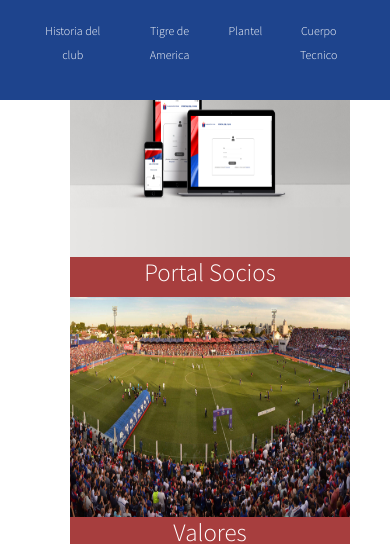
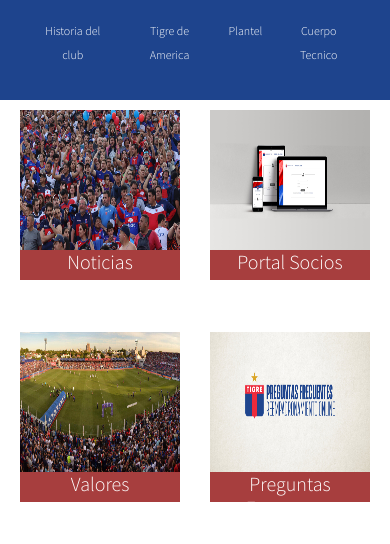
Before and after one commit to JonaPuentes/PF-33130-CODER, a website: page pages/plantel.html in a window 390 px wide. Shown: the part 300-844 px from the top of the page. Drawn offline with nearby package versions, Linux system fonts and the light colour scheme.

Commit message:
entrega-final-pt1

```diff
--- a/scss/base/_mediaquery.scss
+++ b/scss/base/_mediaquery.scss
@@ -28,17 +28,20 @@
     body{
         main{
             .socios-conteiner{
-                display: flex;
-                flex-direction: column;
-                justify-content: center;
-                margin: 15px;
+                width: 100%;
+                height: 100%;
                 .row-up{
                     width: 100%;
-                    height: auto;
-                    flex-direction: column;
+                    height: 90vh;
+                    display: grid;
+                    grid-template-columns: repeat(3,1fr);
+                    grid-template-rows: repeat(2,auto);
+                    padding: 20px;
+                    justify-items: center;
                         .socios-portal-row{
                             width: 280px;
                             height: 220px;
+                            justify-items: center;
                             img {
                                 width: 280px;
                                 height: 220px; }
@@ -55,34 +58,6 @@
 }
 
 
-
-    @media screen and (max-width:1000px){
-        main{
-            .socios-conteiner{
-                display: flex;
-                flex-direction: column;
-                justify-content: center;
-                margin: 15px;
-                .row-up{
-                    width: 100%;
-                    height: auto;
-                    flex-direction: column;
-                        .socios-portal-row{
-                            width: 280px;
-                            height: 220px;
-                            img {
-                                width: 280px;
-                                height: 220px; }
-                                h2{
-                                    width: 280px;
-                                    height: 40px;
-                                    font-size: 25px;
-                                }
-                        }
-                }
-            }
-        }
-    }
 
 @media screen and (max-width: 911px){
 
@@ -187,17 +162,20 @@
     }
 
     //HTML-SOCIOS//
+        body{
             main{
                 .socios-conteiner{
-                display: flex;
-                flex-direction: row;
-                justify-content: center;
-                margin: 15px;
+                    width: 100%;
+                    height: 100%;
                     .row-up{
                         width: 100%;
-                    height: auto;
-                        width: 100%;
-                        height: 100%;
+                        height: 100vh;
+                        display: grid;
+                        grid-template-columns: repeat(2,1fr);
+                        grid-template-rows: repeat(3,auto);
+                        gap: 15px;
+                        padding: 15px;
+                        justify-items: center;
                             .socios-portal-row{
                                 width: 280px;
                                 height: 220px;
@@ -208,6 +186,8 @@
                                         width: 280px;
                                         height: 40px;
                                         font-size: 25px;
+                                    }
+                            }
                 }
             }
         }
@@ -381,16 +361,20 @@
         }
     }
     //HTML-SOCIOS//
+    body{
         main{
             .socios-conteiner{
-            display: flex;
-            flex-direction: column;
-            justify-content: center;
-            margin: 15px;
+                width: 100%;
+                height: 100%;
                 .row-up{
                     width: 100%;
-                height: auto;
-                flex-direction: column;
+                    height: 100vh;
+                    display: grid;
+                    grid-template-columns: repeat(2,1fr);
+                    grid-template-rows: repeat(3,auto);
+                    gap: 15px;
+                    padding: 15px;
+                    justify-items: center;
                         .socios-portal-row{
                             width: 280px;
                             height: 220px;
@@ -406,7 +390,6 @@
             }
         }
     }
-
     }
 
 @media screen and (max-width: 700px) {
@@ -530,8 +513,8 @@
             .card-historia{
                 height: auto;
                 img{
-                    width: 160px;
-                    height: 140px;
+                    width: 140px;
+                    height: 120px;
                     margin: 5px;
                 }
                 h3{
@@ -541,6 +524,19 @@
                     text-align: center;
                 }
             }
+            .card-copas{
+                height: auto;
+                img{
+                    width: 140px;
+                    height: 120px;
+                    margin: 5px;
+                }
+                h3{
+                    color: wheat;
+                    font-size: 15px;
+                    font-weight: 700;
+                    text-align: center;
+                }
             }
             div{
                 p{
@@ -549,19 +545,6 @@
                     font-weight: 300;
                     text-align: center;
                     margin: 5px;
-            }
-            .card-copas{
-                height: auto;
-                img{
-                    width: 160px;
-                    height: 140px;
-                    margin: 5px;
-                }
-                h3{
-                    color: wheat;
-                    font-size: 15px;
-                    font-weight: 700;
-                    text-align: center;
                 }
             }
         }
@@ -633,29 +616,31 @@
     }
     }
     //HTML SOCIOS//
+    body{
         main{
             .socios-conteiner{
-            display: flex;
-            flex-direction: column;
-            justify-content: center;
-            margin: 15px;
+                width: 100%;
+                height: 100%;
                 .row-up{
                     width: 100%;
-                height: auto;
-                flex-direction: column;
-                    width: 100%;
-                    height: 100%;
-                    flex-direction: column;
+                    height: 90vh;
+                    display: grid;
+                    grid-template-columns: repeat(2,1fr);
+                    grid-template-rows: repeat(3,auto);
+                    gap: 15px;
+                    padding: 15px;
+                    justify-items: center;
                         .socios-portal-row{
-                        width: 280px;
-                        height: 220px;
+                            width: 200px;
+                            height: 160px;
                             img {
-                            width: 280px;
-                            height: 220px; }
+                                width: 200px;
+                                height: 160px; }
                                 h2{
-                                width: 280px;
-                                height: 40px;
-                                font-size: 25px;
+                                    width: 200px;
+                                    height: 30px;
+                                    font-size: 20px;
+                                }
                         }
                 }
             }
@@ -820,6 +805,38 @@
         }
     }
 
+    /*HTML-PLANTEL*/
+    body{
+        main{
+            .socios-conteiner{
+                width: 100%;
+                height: 100%;
+                .row-up{
+                    width: 100%;
+                    height: 80vh;
+                    display: grid;
+                    grid-template-columns: repeat(2,1fr);
+                    grid-template-rows: repeat(3,auto);
+                    gap: 10px;
+                    padding: 10px;
+                    justify-items: center;
+                        .socios-portal-row{
+                            width: 180px;
+                            height: 160px;
+                            img {
+                                width: 180px;
+                                height: 140px; }
+                                h2{
+                                    width: 180px;
+                                    height: 30px;
+                                    font-size: 15px;
+                                }
+                        }
+                }
+            }
+        }
+    }
+
     /*HTML-CT*/
     .section-ct{
         .media-tigre{
@@ -892,6 +909,37 @@
                 img{
                     width: 340px;
                     height: 160px;
+                }
+            }
+        }
+    }
+    /*HTML-PLANTEL*/
+    body{
+        main{
+            .socios-conteiner{
+                width: 100%;
+                height: 100%;
+                .row-up{
+                    width: 100%;
+                    height: 80vh;
+                    display: grid;
+                    grid-template-columns: repeat(2,1fr);
+                    grid-template-rows: repeat(3,auto);
+                    gap: 10px;
+                    padding: 10px;
+                    justify-items: center;
+                        .socios-portal-row{
+                            width: 160px;
+                            height: 140px;
+                            img {
+                                width: 160px;
+                                height: 140px; }
+                                h2{
+                                    width: 160px;
+                                    height: 30px;
+                                    font-size: 20px;
+                                }
+                        }
                 }
             }
         }
--- a/scss/components/_footer.scss
+++ b/scss/components/_footer.scss
@@ -5,13 +5,13 @@
 footer{
     background-color: #1e448d;
     color: white;
-    position: relative;
     display: flex;
     flex-direction: row;
     justify-content: space-around;
     align-items: center;
     width: 100%;
     grid-area: footer;
+
 
     .icon-footer{
         display: flex;
--- a/scss/components/_main.scss
+++ b/scss/components/_main.scss
@@ -1,6 +1,12 @@
+@import"../base/variables";
+
+
+
 /** INDEX */
 
-@import"../base/variables";
+body{
+    height: 100%;
+}
 
 .galeria {
     background-image: url(../img/back3.jpg);
@@ -187,7 +193,7 @@
     background-color: rgba(247, 96, 96, 0.664);
 }
 .img-copas{
-    border: 1px solid rgb(190, 187, 187);
+    border: 1px solid rgb(194, 191, 191);
     width: 410px;
     height: 320px;
 }
@@ -217,7 +223,7 @@
     .grid-conteiner-hist{
         width: 100%;
         height: 100%;
-        background-color: #173e88ad;
+        background-color: #ffffff;
         display: grid;
         grid-template-columns: repeat(3, 1fr);
         grid-template-rows: repeat(3, 1fr);
@@ -261,8 +267,8 @@
             grid-row-start: 2;
             grid-row-end: 3;
             h2{
-                font-size: nth($font-size,4);
-                color: white;
+                font-size: nth($font-size,5);
+                color: rgb(3, 3, 3);
                 font-style: italic;
             }
             img{
@@ -270,7 +276,7 @@
                 height: 330px;
             }
         }
-        .grid-historia-item3{
+        .grid-historia-p-item3{
             width: 80%;
             height: 100%;
             display: flex;
@@ -284,32 +290,30 @@
                 font-weight: 200;
             }
         }
+
     }
 }
 
-/**HTML SOCIOS*/
+/**HTML PLANTEL*/
 
 .socios-conteiner{
     width: 100%;
-    height: 100vh;
+    height: 100%;
     background-color: #ffffff;
-    display: flex;
-    flex-direction: column;
-    justify-content: center;
-    align-items: center;
+    margin: 0 !important;
+    padding: 0 !important;
     .row-up{
         width: 100%;
-        height: 100%;
-        @extend %flex-row-cen;
-        align-items: center;
-        flex-wrap: wrap;
-        margin: 20px;
+        height: 90vh;
+        display: grid;
+        grid-template-columns: repeat(3,1fr);
+        grid-template-rows: repeat(2, auto);
+        padding: 30px;
+        justify-items: center;
         .socios-portal-row{
-            width: 440px;
+            width: 380px;
             height: 320px;
-            margin: 20px;
             justify-items: center;
-
             transition-property: all;
             transition-duration: 1s;
             img{
@@ -317,12 +321,9 @@
                 height: 280px;
             }
                 &:hover{
-                    width: 30%;
-                    height: 30%;
                     -webkit-box-shadow: 3px 0px 25px -4px rgba(0,0,0,0.75);
                     -moz-box-shadow: 3px 0px 25px -4px rgba(0,0,0,0.75);
                     box-shadow: 3px 0px 25px -4px rgba(0,0,0,0.75);
-
                 }
             h2{
                 text-align: center;
@@ -331,6 +332,13 @@
                 background-color: rgb(167, 62, 62);
                 width: 380px;
                 height: 40px;
+                transition-property: all;
+                transition-duration: 1s;
+                &:hover{
+                    -webkit-box-shadow: 3px 0px 25px -4px rgba(0,0,0,0.75);
+                    -moz-box-shadow: 3px 0px 25px -4px rgba(0,0,0,0.75);
+                    box-shadow: 3px 0px 25px -4px rgba(0,0,0,0.75);
+                }
             }
         }
     }
```
Also changed, not shown: index.html (+1 -1 lines), pages/copas.html (+2 -2 lines), pages/cuerpotecnico.html (+2 -2 lines), pages/historia.html (+2 -2 lines), pages/plantel.html (+2 -2 lines), css/estilos.css. Lines whose indentation alone changed are shown as unchanged.
